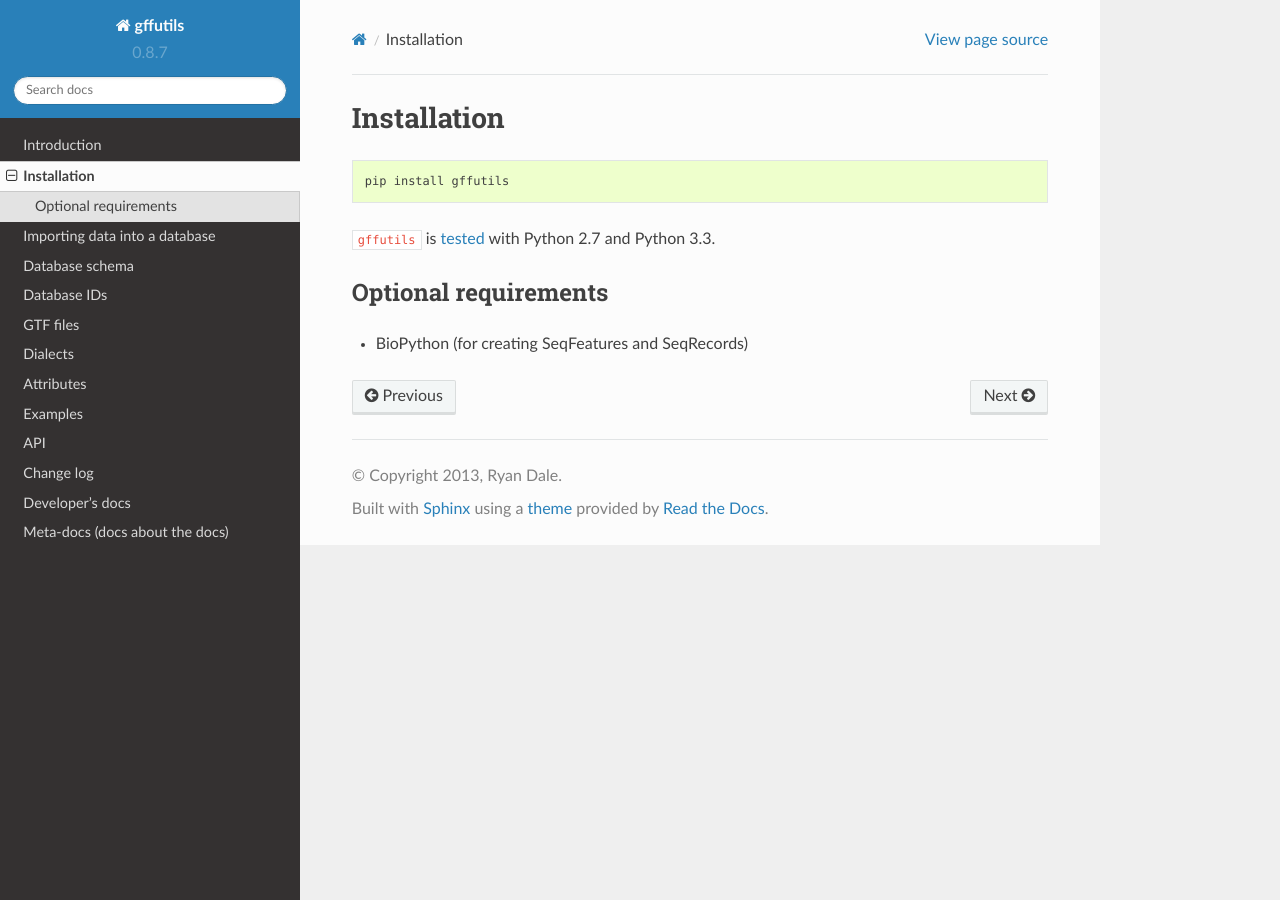
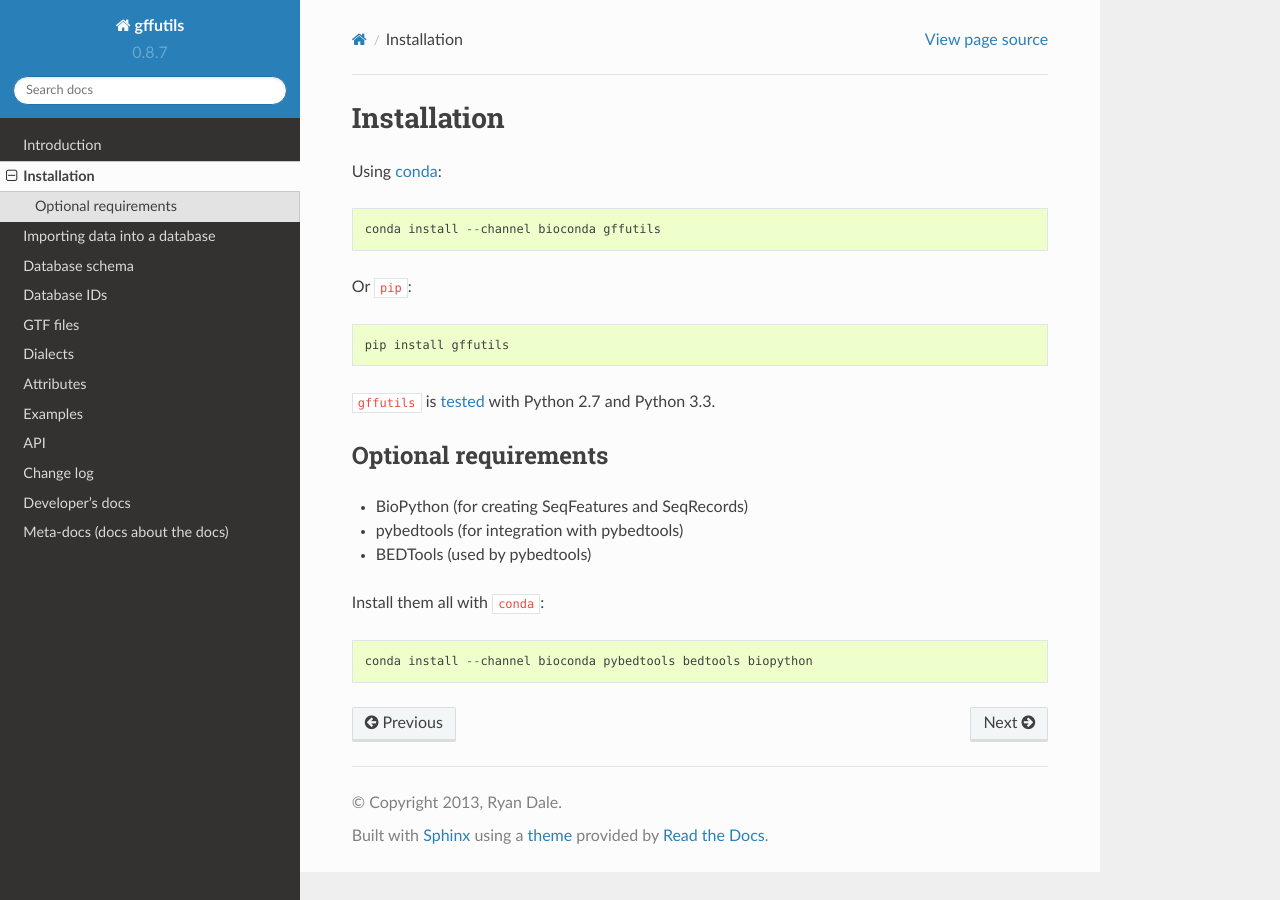
Before and after one commit to daler/gffutils, a Sphinx documentation site: the page built from doc/source/installation.rst, in a window 1280 px wide. Built offline with Sphinx 7.4.7 and the Read the Docs theme 2.0.0, drawn with Linux system fonts in a browser that asks for light colours.

Commit message:
minor docs tweaks

```diff
--- a/doc/source/installation.rst
+++ b/doc/source/installation.rst
@@ -1,6 +1,11 @@
 Installation
 ============
-::
+
+Using `conda <http://conda.pydata.org/docs/index.html>`_::
+
+    conda install --channel bioconda gffutils
+
+Or `pip`::
 
     pip install gffutils
 
@@ -12,3 +17,9 @@ Optional requirements
 ---------------------
 
 * BioPython (for creating SeqFeatures and SeqRecords)
+* pybedtools (for integration with pybedtools)
+* BEDTools (used by pybedtools)
+
+Install them all with `conda`::
+
+    conda install --channel bioconda pybedtools bedtools biopython
```
Also changed, not shown: doc/source/api.rst (+6 -2 lines), 1 other file.
